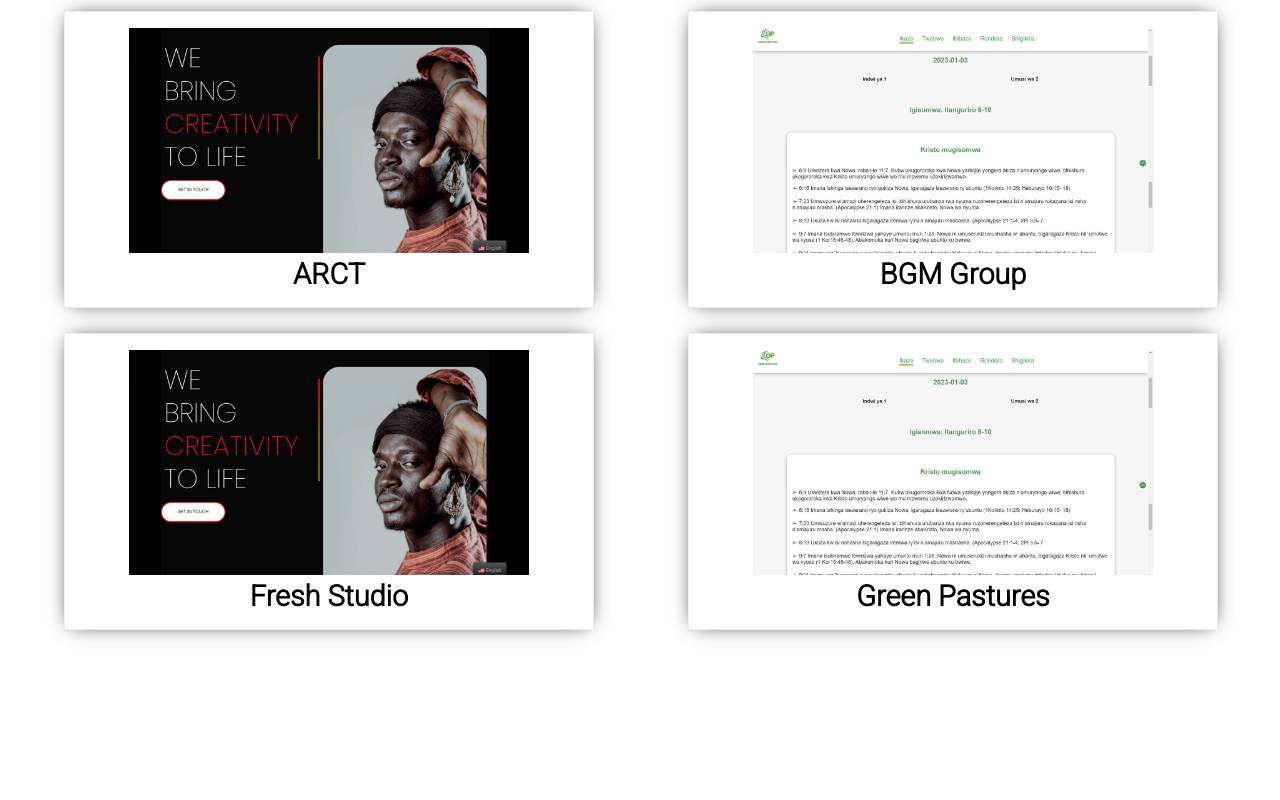
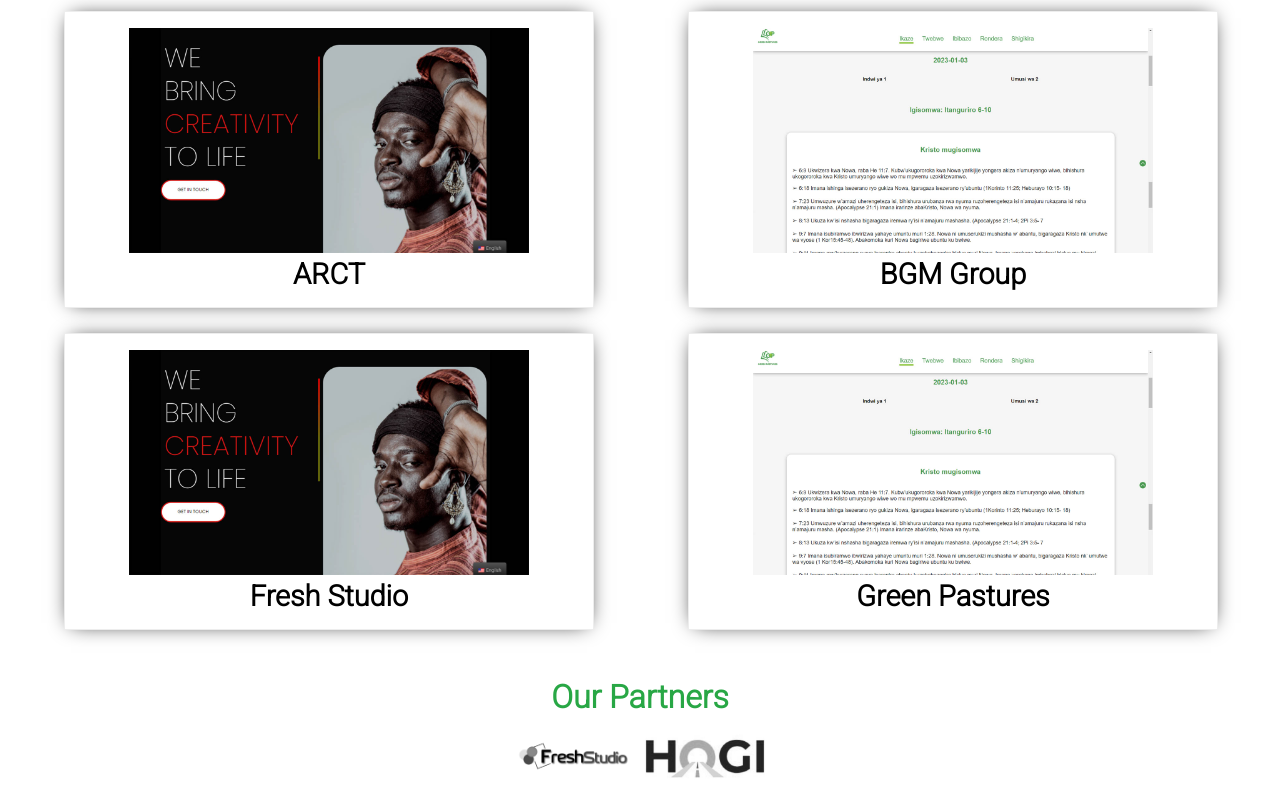
Before and after one commit to ahishakiyeyv/egera-vue, a Vue app: page / in a window 1280 px wide. Shown: the part 2514-3314 px from the top of the page. Before the commit the page ends 3192 px from the top, so only its background shows below. Built offline with nearby package versions, Linux system fonts and the light colour scheme.

Commit message:
partner added

```diff
--- /dev/null
+++ b/src/components/Partners.vue
@@ -0,0 +1,56 @@
+<template>
+    <section>
+        <div class="title">
+                <h1 class="title1">Our Partners</h1>
+            </div>
+        <div class="container">
+         <div class="cont1">
+            <img src='../assets/freshStudio.png' alt="image non disponible" class="img1">
+         </div>
+         <div class="cont2">
+            <img src='../assets/hogi.jpg' alt="image non disponible" class="img2">
+         </div>
+        </div>
+    </section>
+</template>
+<script>
+
+</script>
+<style scoped>
+section{
+    min-height:60%;
+}
+.title1{
+    text-align: center;
+    font-size:2rem;
+    color:#28A745;
+}
+.container{
+    display:flex;
+    justify-content: center;
+    align-items: center;
+    align-content: center;
+    flex-wrap:wrap;
+}
+.img1{
+    height:auto;
+    width:130px;
+    cursor: pointer;
+        filter: grayscale(100%);
+    transition: all 0.3s
+
+}
+.img2{
+     height:auto;
+    width:130px;
+    cursor: pointer;
+        filter: grayscale(100%);
+    transition: all 0.3s
+}
+.img1:hover{
+    filter: grayscale(0%);
+}
+.img2:hover{
+     filter: grayscale(0%);
+}
+</style>
--- a/src/views/Allsection.vue
+++ b/src/views/Allsection.vue
@@ -7,6 +7,7 @@
    <Services/>
    <Team/>
    <Portfolio/>
+   <Partners/>
   </div>
 </template>
 
@@ -18,6 +19,7 @@ import KnowEgera from '@/components/KnowEgera.vue'
 import Services from '@/components/Services.vue'
 import Team from '@/components/Team.vue'
 import Portfolio from '@/components/Portfolio.vue'
+import Partners from '@/components/Partners.vue'
 
 export default {
 name: 'Allsection',
@@ -27,7 +29,8 @@ name: 'Allsection',
     KnowEgera,
     Services,
     Team,
-    Portfolio
+    Portfolio,
+    Partners
   }
 }
 </script>
```
Also changed, not shown: src/components/Contact.vue (added, +29 -0 lines), src/assets/freshStudio.png (added), src/assets/hogi.jpg (added).
